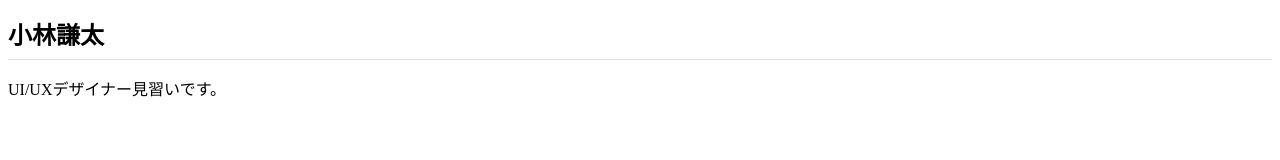
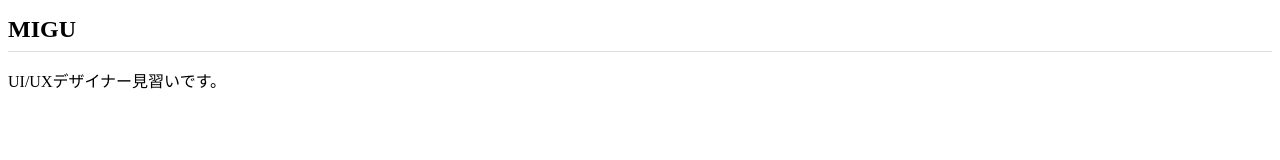
Before and after one commit to migu0711/migu0711.github.io, a plain HTML site: page index.html in a window 1280 px wide. Drawn offline with Linux system fonts and the light colour scheme.

Commit message:
Add files via upload

```diff
--- a/index.html
+++ b/index.html
@@ -3,12 +3,12 @@
 
 <head>
   <meta charset="utf-8">
-  <title>小林謙太のポートフォリオサイト</title>
+  <title>MIGUのポートフォリオサイト</title>
   <link rel="stylesheet" href="css/styles.css">
 </head>
 
 <body>
-  <h1>小林謙太</h1>
+  <h1>MIGU</h1>
   <p>UI/UXデザイナー見習いです。</p>
 </body>
 
```
